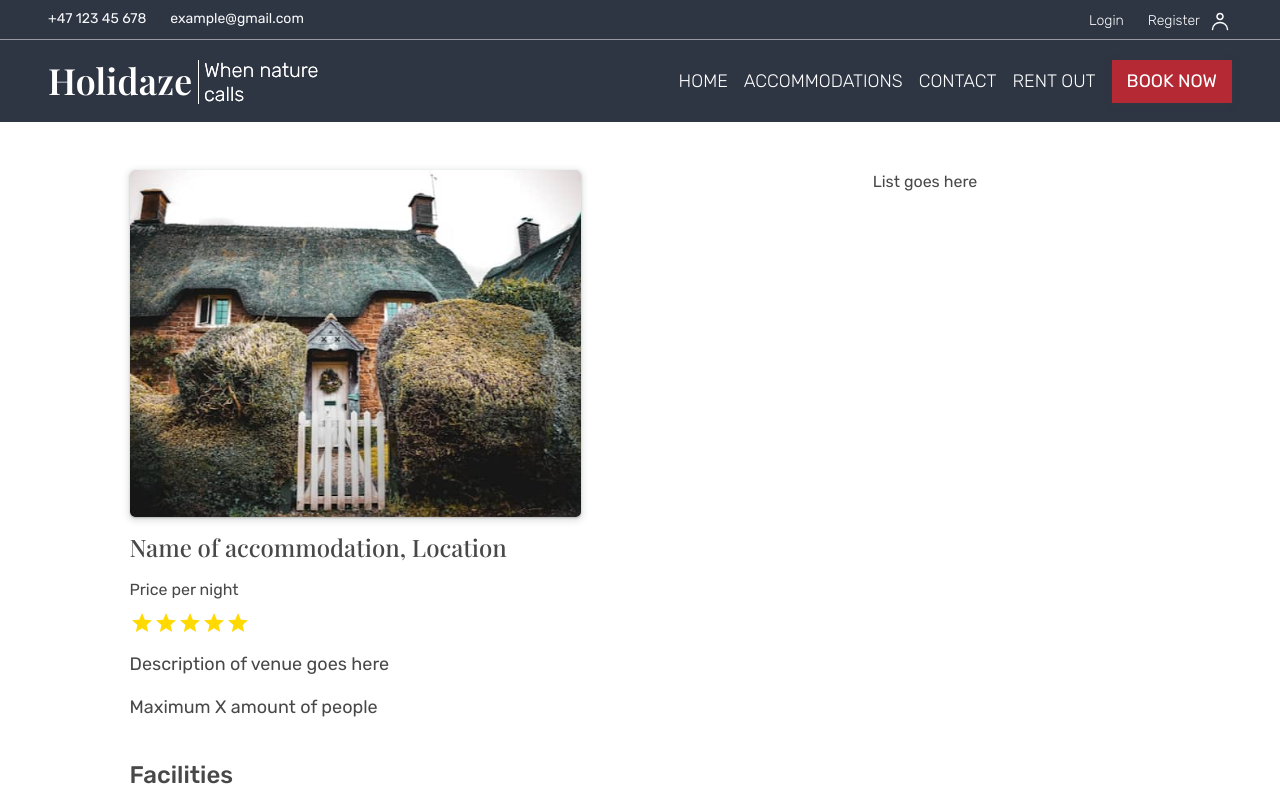
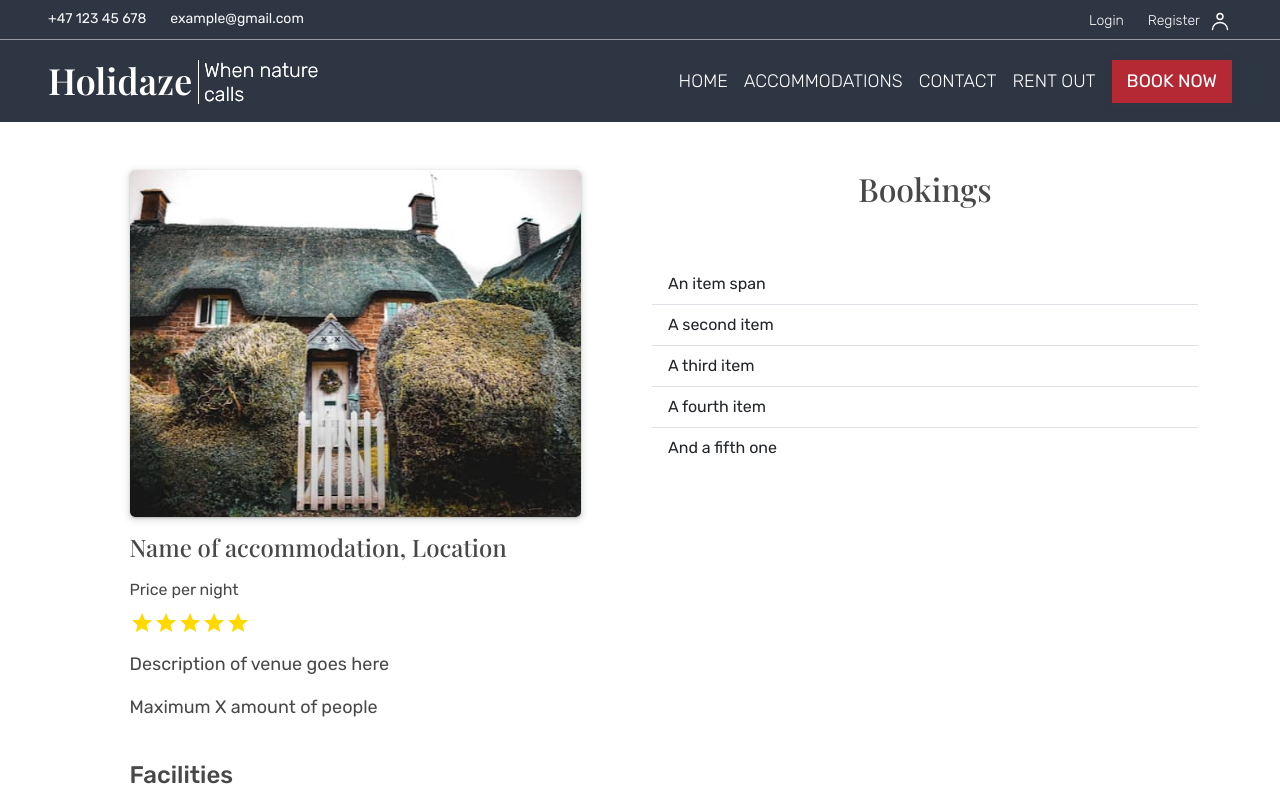
Before and after one commit to teehbee/project-exam-2, a React (Vite) app: page /venue-manager-administration in a window 1280 px wide. Shown: the top 800 px of the page. Built offline with nearby package versions, Linux system fonts and the light colour scheme; a web font is replaced by a local one.

Commit message:
start adding elements to bookings list

```diff
--- a/src/components/bookings/BookingsList.tsx
+++ b/src/components/bookings/BookingsList.tsx
@@ -1,5 +1,16 @@
 function BookingsList() {
-  return <div className="col-12 col-md-6">List goes here</div>;
+  return (
+    <div className="col-12 col-md-6">
+      <h2 className="secondary-font">Bookings</h2>
+      <ul className="list-group list-group-flush text-start py-5">
+        <li className="list-group-item">An item span</li>
+        <li className="list-group-item">A second item</li>
+        <li className="list-group-item">A third item</li>
+        <li className="list-group-item">A fourth item</li>
+        <li className="list-group-item">And a fifth one</li>
+      </ul>
+    </div>
+  );
 }
 
 export default BookingsList;
```
